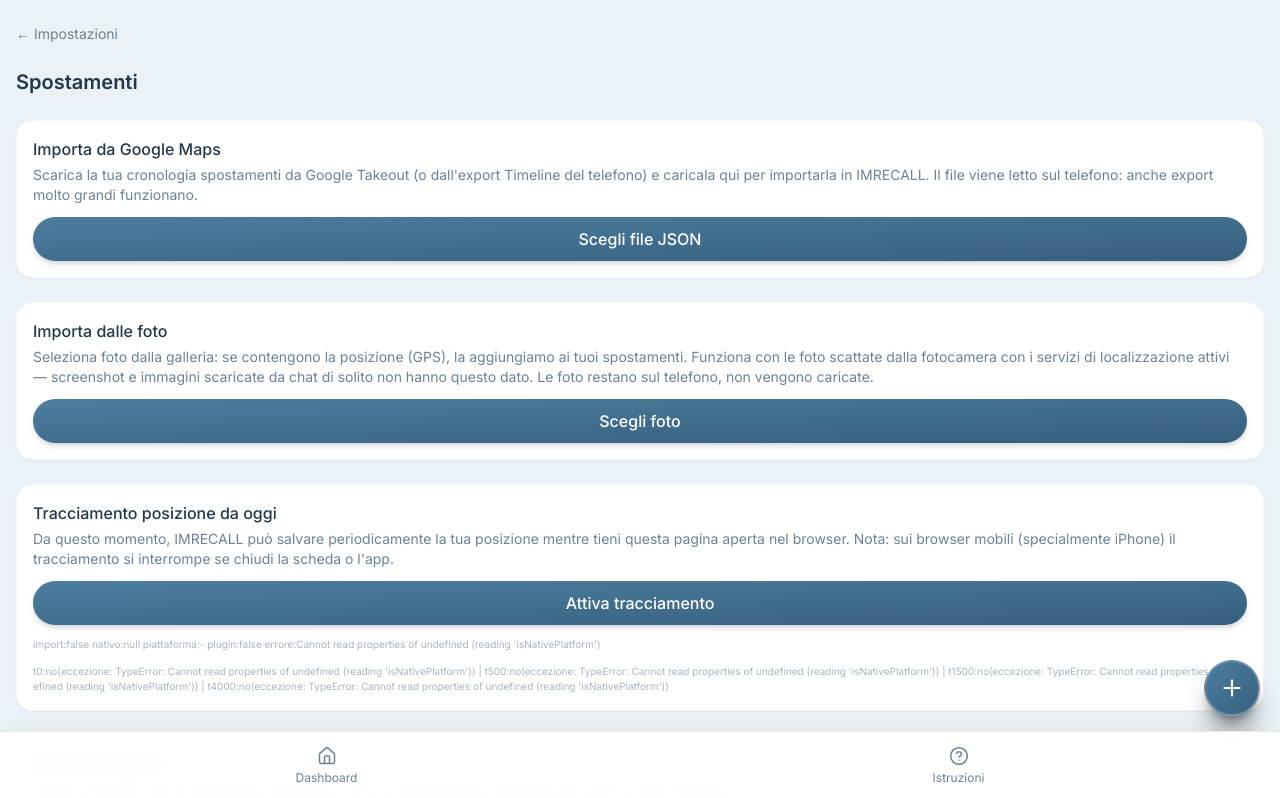
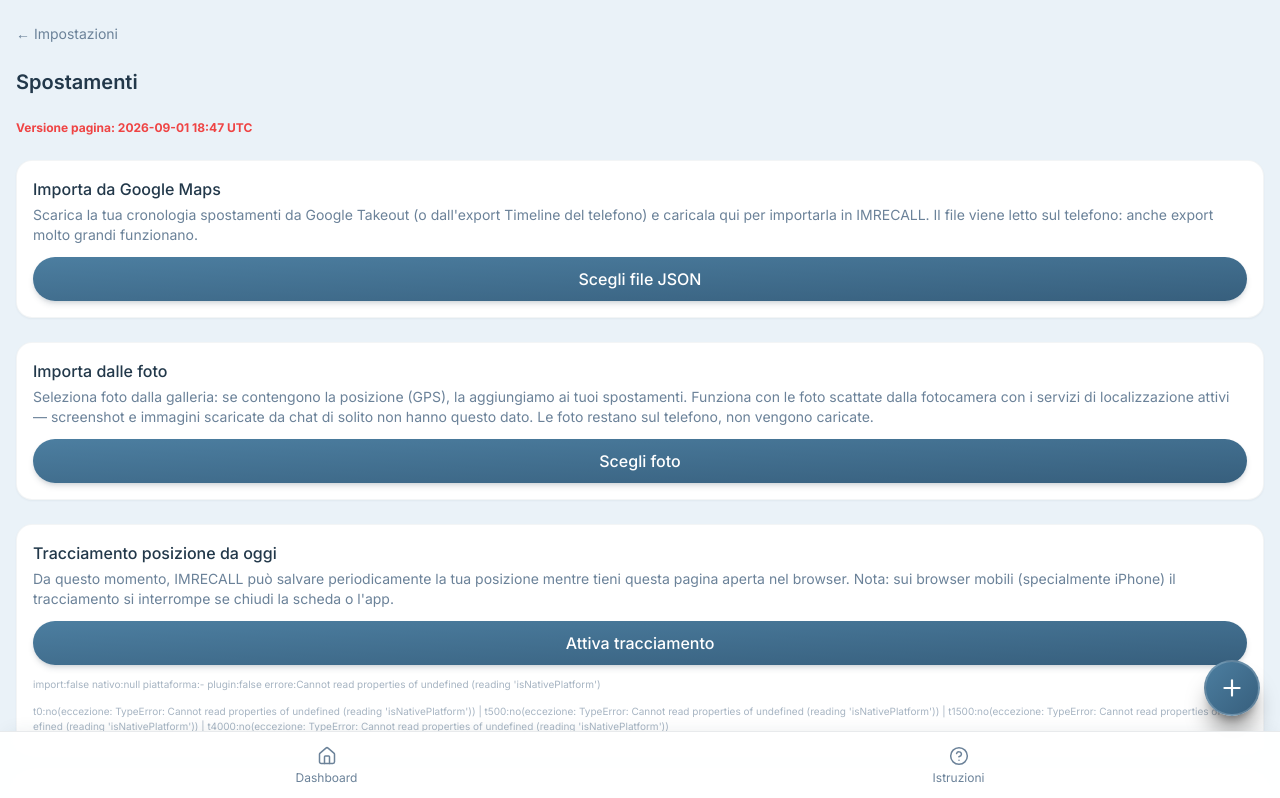
Before and after one commit to Ghostlineapps/imrecall, a Next.js app: page /settings/location in a window 1280 px wide. Shown: the top 798 px of the page. Built offline with nearby package versions, Linux system fonts and the light colour scheme; no server answers.

Commit message:
Update page.tsx

```diff
--- a/src/app/(app)/settings/location/page.tsx
+++ b/src/app/(app)/settings/location/page.tsx
@@ -571,6 +571,8 @@ export default function LocationSettingsPage() {
 
       <h1 className="text-xl font-semibold">Spostamenti</h1>
 
+      <p className="text-xs font-bold text-urgent">Versione pagina: 2026-09-01 18:47 UTC</p>
+
       <div className="card-light space-y-3">
         <div>
           <p className="font-medium">Importa da Google Maps</p>
```
